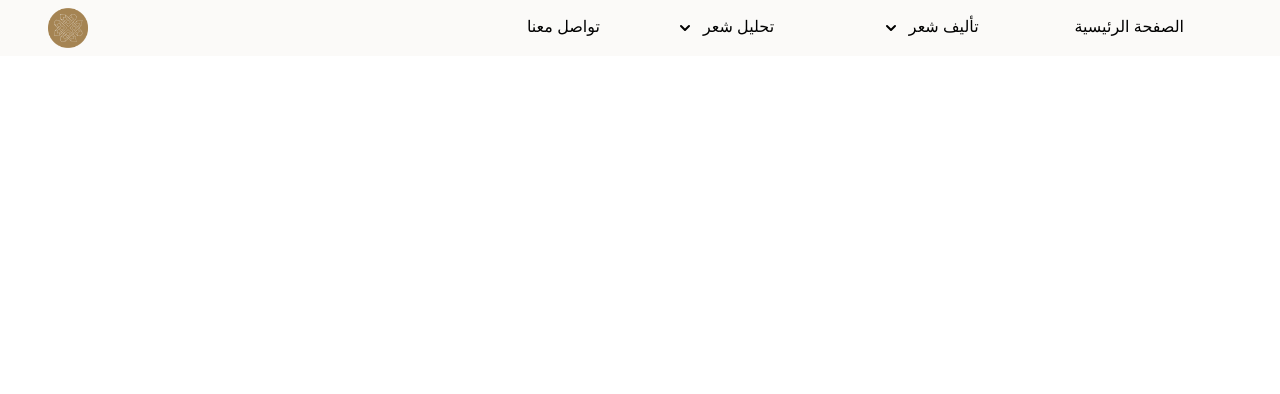
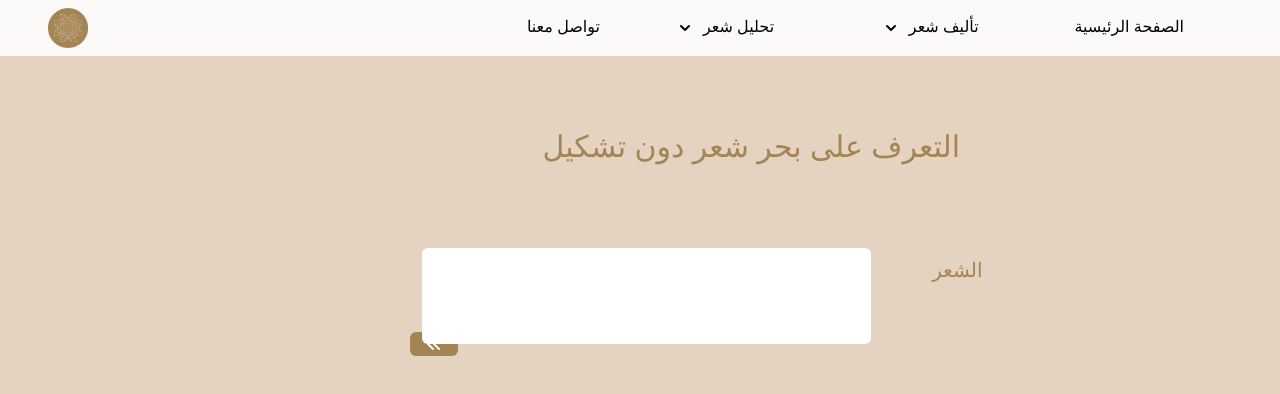
Before and after one commit to wadjih-bencheikh18/arabicthon-front, a React (Create React App) app: page /analyse/ba7rDounTachkil in a window 1280 px wide. Shown: the top 394 px of the page. Built offline with nearby package versions, Linux system fonts and the light colour scheme.

Commit message:
add bahr doun tachkil

```diff
--- a/src/App.js
+++ b/src/App.js
@@ -11,12 +11,12 @@ import LastWord from "./components/Functional/LastWord";
 import Analyse from "./components/Functional/Analyse";
 import Subject from "./components/Functional/Subject";
 import WaznAndRawi from "./components/Functional/WaznAndRawi";
-import Ba7rDounTachkil from "./components/Functional/Ba7rDounTachkil";
 import AddTachkil from "./components/Functional/AddTachkil";
 import Aroud from "./components/Functional/Aroud";
 import Ta9ti3 from "./components/Functional/Ta9ti3";
 import Ba7r from "./components/Functional/Ba7r";
 import Taf3ilat from "./components/Functional/Taf3ilat";
+import Ba7rDounTachkil from "./components/Functional/Ba7rDounTachkil";
 
 function App() {
   return (
@@ -73,8 +73,7 @@ function App() {
           <Route path="/analyse/ba7rTachkil">
             <Ba7r />
           </Route>
-
-          <Route path="/analyse/bahrsans">
+          <Route path="/analyse/ba7rDounTachkil">
             <Ba7rDounTachkil />
           </Route>
 
--- a/src/components/Functional/Ba7rDounTachkil.jsx
+++ b/src/components/Functional/Ba7rDounTachkil.jsx
@@ -1,30 +1,13 @@
-import OutputResult from "./OutputResult";
-import InputResult from "./InputResult";
+import Analyse from "./Analyse";
 
 export default function Ba7rDounTachkil() {
   return (
-    <div className="h-screen flex flex-col justify-center">
-      <div className="text-right mb-0 mr-64 text-3xl pb-6 text-[#A58453]">
+    <div className="pb-32 bg-[#E4D3C1] h-screen">
+      <div className="text-3xl text-[#A58453] pt-32 mx-80">
         التعرف على بحر شعر دون تشكيل
       </div>
-      <div className="flex-row-reverse flex justify-center items-center gap-x-72">
-        <InputResult
-          value=""
-          minHeight={15}
-          maxWidth={75}
-          className="text-right"
-          title="الشعر"
-          button
-        />
-        <div className="flex flex-col space-y-10">
-          <InputResult
-            minWidth={30}
-            maxHeight={1}
-            title="البحر"
-            className="overflow-hidden"
-          />
-        </div>
-      </div>
+
+      <Analyse activate={[5]} />
     </div>
   );
 }
--- a/src/components/Functional/BahrDL.jsx
+++ b/src/components/Functional/BahrDL.jsx
@@ -1,14 +1,13 @@
-import axios from "axios"
-import { useEffect, useState } from "react"
-import  { postFix, preFix } from "./Tachkil";
+import axios from "axios";
+import { useEffect, useState } from "react";
+import { postFix, preFix } from "./Tachkil";
 import OutputResult from "./OutputResult";
 
-export default function BahrDl({input}){
-    const [result,setResult]=useState(undefined)
-    useEffect(()=>{
-
-        if(input)
-         {axios
+export default function BahrDl({ input }) {
+  const [result, setResult] = useState(undefined);
+  useEffect(() => {
+    if (input) {
+      axios
         .post("https://c866-105-235-129-52.eu.ngrok.io/meter", {
           params: {
             text: postFix(preFix(input)),
@@ -25,7 +24,17 @@ export default function BahrDl({input}){
         })
         .catch((error) => {
           alert(error);
-           });}
-    },[input])
-    return result && <OutputResult maxHeight={1}  value={result[0][0][0]} title="البحر" />;
+        });
     }
+  }, [input]);
+  return (
+    result && (
+      <OutputResult
+        maxHeight={1}
+        value={result[0][0][0]}
+        title="البحر"
+        className="overflow-y-hidden"
+      />
+    )
+  );
+}
--- a/src/components/Functional/OutputResult.jsx
+++ b/src/components/Functional/OutputResult.jsx
@@ -11,7 +11,7 @@ export default function OutputResult({
     <div className="flex relative items-start mt-5 gap-3">
       <textarea
         style={{ direction: "rtl" }}
-        className={`${className} text-gray-600 resize-none bg-[#FBFAF8] text-center rounded-md p-3`}
+        className={`${className} text-gray-600 resize-none bg-[#FBFAF8] text-right rounded-md p-3`}
         cols={Math.min(
           Math.max(...value.split("\n").map((s) => s.length), minWidth),
           maxWidth
--- /dev/null
+++ b/src/components/Functional/exBa7rDounTachkil.jsx
@@ -0,0 +1,30 @@
+import OutputResult from "./OutputResult";
+import InputResult from "./InputResult";
+
+export default function Ba7rDounTachkil() {
+  return (
+    <div className="h-screen flex flex-col justify-center">
+      <div className="text-right mb-0 mr-64 text-3xl pb-6 text-[#A58453]">
+        التعرف على بحر شعر دون تشكيل
+      </div>
+      <div className="flex-row-reverse flex justify-center items-center gap-x-72">
+        <InputResult
+          value=""
+          minHeight={15}
+          maxWidth={75}
+          className="text-right"
+          title="الشعر"
+          button
+        />
+        <div className="flex flex-col space-y-10">
+          <InputResult
+            minWidth={30}
+            maxHeight={1}
+            title="البحر"
+            className="overflow-hidden"
+          />
+        </div>
+      </div>
+    </div>
+  );
+}
```
Lines whose indentation alone changed are shown as unchanged.
